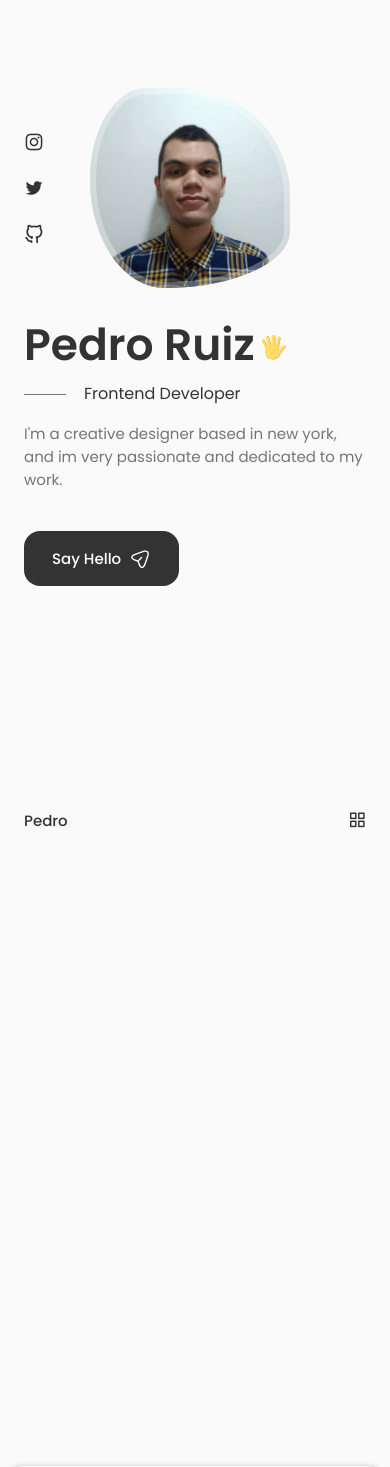
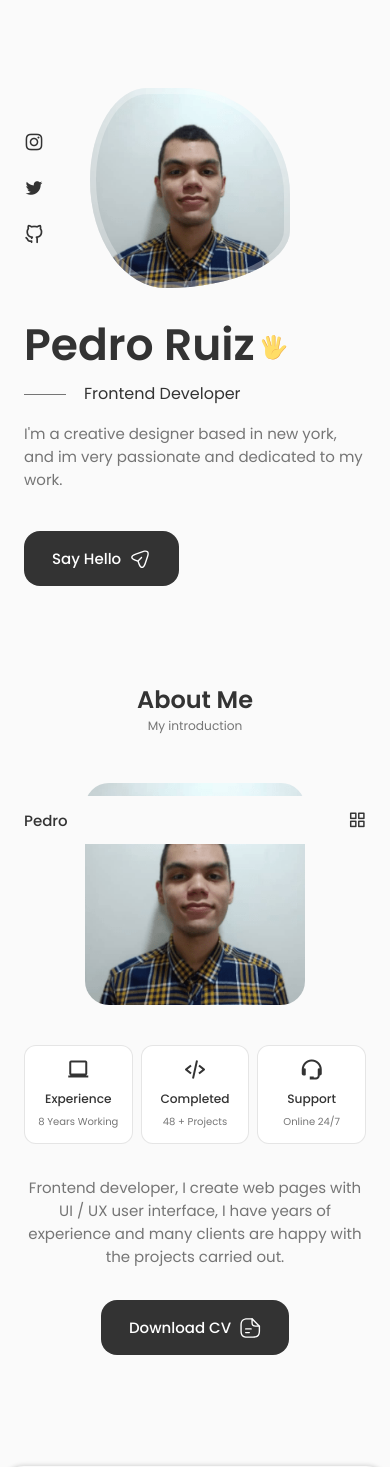
Before and after one commit to Pedro0310/personal-portfolio, a React (Create React App) app: page / in a window 390 px wide. Before the commit the page ends 844 px from the top, so only its background shows below. Built offline with nearby package versions, Linux system fonts and the light colour scheme.

Commit message:
about component

```diff
--- a/src/App.css
+++ b/src/App.css
@@ -177,11 +177,11 @@
     margin-right: var(--mb-1-5);
   }
 
-  .button{
+  .button {
     padding: 1rem 1.75rem;
   }
 
-  .button__icon{
+  .button__icon {
     width: 22px;
     height: 22px;
   }
@@ -189,8 +189,16 @@
 
 /* For medium devices*/
 @media screen and (max-width: 768px) {
-  .section{
+  body {
+    margin: 0 0 var(--header-height) 0;
+  }
+
+  .section {
     padding: 2rem 0 4rem;
+  }
+
+  .section__subtitle {
+    margin-bottom: var(--mb-3);
   }
 }
 
@@ -199,8 +207,8 @@
 
 /* For small devices*/
 @media screen and (max-width: 350px) {
-  :root{
-    --big-font-size: 2.25rem
+  :root {
+    --big-font-size: 2.25rem;
   }
   .container {
     margin-left: var(--mb-1);
--- a/src/App.js
+++ b/src/App.js
@@ -1,5 +1,6 @@
 import React from "react";
 import "./App.css";
+import About from "./components/about/About";
 import Header from "./components/header/Header";
 import Home from "./components/home/Home";
 
@@ -9,6 +10,7 @@
       <Header />
       <main className="main">
         <Home />
+        <About/>
       </main>
     </>
   );
--- /dev/null
+++ b/src/components/about/About.jsx
@@ -0,0 +1,58 @@
+import React from "react";
+import "./about.css";
+import AboutImg from "../../assets/about.png";
+import CV from "../../assets/John-Cv.pdf";
+import Info from "./Info";
+
+const About = () => {
+  return (
+    <section className="about section" id="about">
+      <h2 className="section__title">About Me</h2>
+      <span className="section__subtitle">My introduction</span>
+
+      <div className="about__container container grid">
+        <img src={AboutImg} alt="" className="about__img" />
+
+        <div className="about__data">
+          <Info />
+
+          <p className="about__description">
+            Frontend developer, I create web pages with UI / UX user interface,
+            I have years of experience and many clients are happy with the
+            projects carried out.
+          </p>
+          <a download="" href={CV} className="button button--flex">
+            Download CV
+            <svg
+              class="button__icon"
+              xmlns="http://www.w3.org/2000/svg"
+              width="24"
+              height="24"
+              viewBox="0 0 24 24"
+              fill="none"
+            >
+              <path
+                d="M15.25 22.7502H9.25C3.82 22.7502 1.5 20.4302 1.5 15.0002V9.00024C1.5 3.57024 3.82 1.25024 9.25 1.25024H14.25C14.66 1.25024 15 1.59024 15 2.00024C15 2.41024 14.66 2.75024 14.25 2.75024H9.25C4.64 2.75024 3 4.39024 3 9.00024V15.0002C3 19.6102 4.64 21.2502 9.25 21.2502H15.25C19.86 21.2502 21.5 19.6102 21.5 15.0002V10.0002C21.5 9.59024 21.84 9.25024 22.25 9.25024C22.66 9.25024 23 9.59024 23 10.0002V15.0002C23 20.4302 20.68 22.7502 15.25 22.7502Z"
+                fill="var(--container-color)"
+              ></path>
+              <path
+                d="M22.25 10.7502H18.25C14.83 10.7502 13.5 9.42023 13.5 6.00023V2.00023C13.5 1.70023 13.68 1.42023 13.96 1.31023C14.24 1.19023 14.56 1.26023 14.78 1.47023L22.78 9.47023C22.99 9.68023 23.06 10.0102 22.94 10.2902C22.82 10.5702 22.55 10.7502 22.25 10.7502ZM15 3.81023V6.00023C15 8.58023 15.67 9.25023 18.25 9.25023H20.44L15 3.81023Z"
+                fill="var(--container-color)"
+              ></path>
+              <path
+                d="M13.25 13.7502H7.25C6.84 13.7502 6.5 13.4102 6.5 13.0002C6.5 12.5902 6.84 12.2502 7.25 12.2502H13.25C13.66 12.2502 14 12.5902 14 13.0002C14 13.4102 13.66 13.7502 13.25 13.7502Z"
+                fill="var(--container-color)"
+              ></path>
+              <path
+                d="M11.25 17.7502H7.25C6.84 17.7502 6.5 17.4102 6.5 17.0002C6.5 16.5902 6.84 16.2502 7.25 16.2502H11.25C11.66 16.2502 12 16.5902 12 17.0002C12 17.4102 11.66 17.7502 11.25 17.7502Z"
+                fill="var(--container-color)"
+              ></path>
+            </svg>
+          </a>
+        </div>
+      </div>
+    </section>
+  );
+};
+
+export default About;
--- /dev/null
+++ b/src/components/about/Info.jsx
@@ -0,0 +1,27 @@
+import React from "react";
+
+const Info = () => {
+  return (
+    <div className="about__info grid">
+      <div className="about__box">
+        <i class="bx bx-laptop about__icon"></i>
+        <h3 className="about__title">Experience</h3>
+        <span className="about__subtitle">8 Years Working</span>
+      </div>
+
+      <div className="about__box">
+        <i class="bx bx-code-alt about__icon"></i>
+        <h3 className="about__title">Completed</h3>
+        <span className="about__subtitle">48 + Projects</span>
+      </div>
+
+      <div className="about__box">
+        <i class="bx bx-support about__icon"></i>
+        <h3 className="about__title">Support</h3>
+        <span className="about__subtitle">Online 24/7</span>
+      </div>
+    </div>
+  );
+};
+
+export default Info;
--- /dev/null
+++ b/src/components/about/about.css
@@ -0,0 +1,93 @@
+.about__container{
+  grid-template-columns: repeat(2, 1fr);
+  align-items: center;
+  column-gap: 4rem;
+}
+
+.about__img{
+  width: 350px;
+  border-radius: 1.5rem;
+  justify-self: center;
+}
+
+.about__info{
+  grid-template-columns: repeat(3,140px);
+  gap: 0.5rem;
+  margin-bottom: var(--mb-2);
+}
+
+.about__box{
+  background-color: var(--container-color);
+  border: 1px solid rgba(0, 0, 0, 0.1);
+  border-radius: 0.75rem;
+  text-align: center;
+  padding: 1rem 1.25rem;
+}
+
+.about__icon{
+  font-size: 1.5rem;
+  color: var(--title-color);
+  margin-bottom: var(--mb-0-5);
+}
+
+.about__title{
+  font-size: var(--small-font-size);
+  font-weight: var(--font-medium);
+}
+
+.about__subtitle{
+  font-size: var(--tiny-font-size);
+}
+
+.about__description{
+  padding: 0 4rem 0 0;
+  margin-bottom: var(--mb-2-5);
+}
+
+/*--- BREAKPOINTS ---*/
+/* For large devices */
+@media screen and (max-width: 992px) {
+  .about__container{
+    grid-template-columns: 1fr;
+    row-gap: 2.5rem;
+  }
+
+  .about__img{
+    width: 220px;
+  }
+
+  .about__box{
+    padding: 0.75rem 0.5rem;
+  }
+
+  .about__data{
+    text-align: center;
+  }
+
+  .about__info{
+    justify-content: center;
+  }
+
+  .about__description{
+    padding: 0 5rem;
+    margin-bottom: 2rem;
+  }
+}
+
+/* For medium devices*/
+@media screen and (max-width: 576px) {
+  .about__info {
+    grid-template-columns: repeat(3, 1fr);
+  }
+
+  .about__description{
+    padding: 0;
+  }
+}
+
+/* For small devices*/
+@media screen and (max-width: 350px) {
+  .about__info{
+    grid-template-columns: repeat(2, 1fr);
+  }
+}
```
Also changed, not shown: src/assets/about.jpg (deleted), src/assets/about.png (added).
